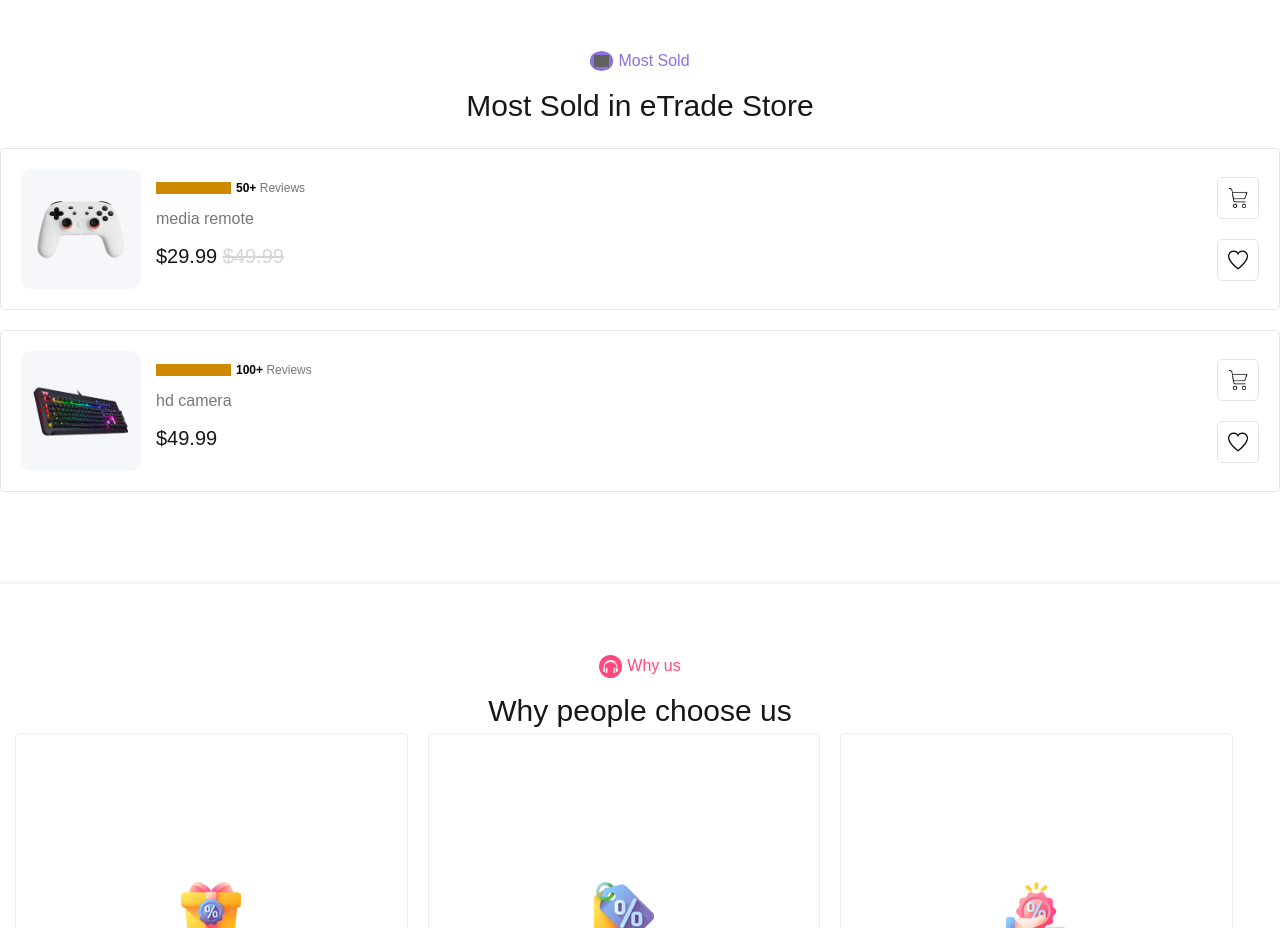
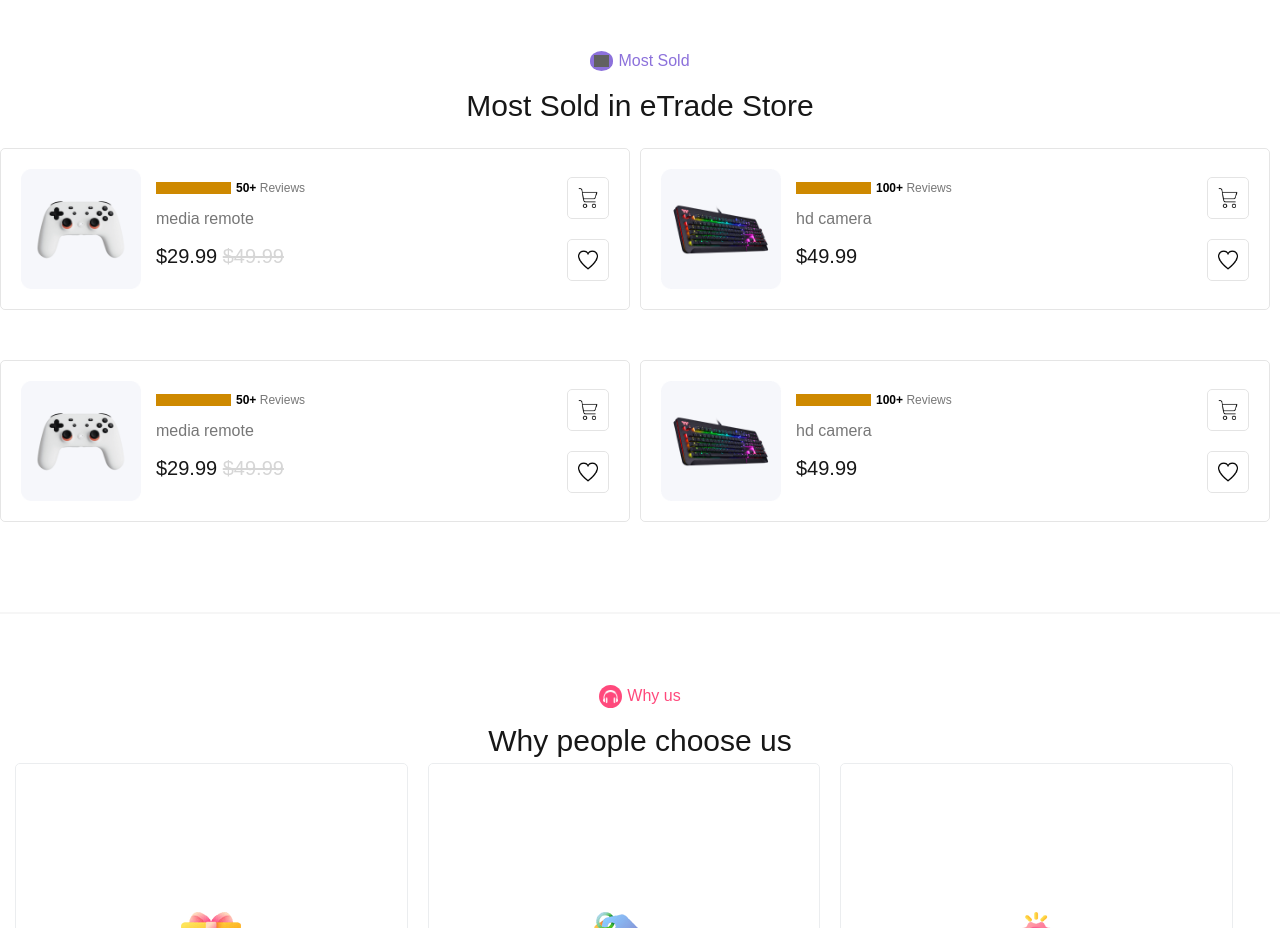
Before and after one commit to javieralarcon77/e-trade-nextjs, a Next.js app: page / in a window 1280 px wide. Shown: the part 3760-4688 px from the top of the page. Built offline with nearby package versions, Linux system fonts and the light colour scheme; grey boxes are pictures that could not be loaded.

Commit message:
ajustado estilo desktop para most solds

```diff
--- a/components/molecules/card-product-most-sold/card-product-most-sold.css
+++ b/components/molecules/card-product-most-sold/card-product-most-sold.css
@@ -1,56 +1,56 @@
-.card-most-sold{
+.card-most-sold {
   margin: 20px 0;
   display: flex;
-    border-radius:5px;
+  border-radius: 5px;
   padding: 20px;
   border: 1px solid rgba(0, 0, 0, 0.1);
 }
 
-.card-most-sold-image-container img{
+.card-most-sold-image-container img {
   width: 120px;
   height: 120px;
 }
 
-.card-most-sold-body{
-    flex:1;
+.card-most-sold-body {
+  flex: 1;
   padding-left: 15px;
 }
 
-.card-most-sold-body h4{
+.card-most-sold-body h4 {
   font-size: 16px;
   color: #777777;
   margin: 10px 0;
 }
 
-.card-most-sold-body p{
+.card-most-sold-body p {
   font-size: 20px;
   font-weight: 600px;
 }
 
-.card-most-sold-body span{
+.card-most-sold-body span {
   color: #d6d6d6;
   text-decoration: line-through;
 }
 
-.card-most-sold-buttons{
+.card-most-sold-buttons {
   display: flex;
   flex-direction: column;
   justify-content: center;
   gap: 20px;
 }
 
-.card-most-sold-buttons button{
+.card-most-sold-buttons button {
   padding: 10px;
   border: 1px solid #e4e4e4;
   border-radius: 5px;
 }
 
 @media screen and (max-width: 600px) {
-    .card-most-sold{
+  .card-most-sold {
     flex-direction: column;
   }
 
-    .card-most-sold-image-container{
+  .card-most-sold-image-container {
     width: 100%;
     display: flex;
     justify-content: center;
@@ -58,19 +58,25 @@
     border-radius: 10px;
   }
 
-    .card-most-sold-body{
+  .card-most-sold-body {
     display: flex;
     align-items: center;
     flex-direction: column;
     margin-top: 15px;
   }
 
-    .card-most-sold-buttons{
+  .card-most-sold-buttons {
     margin-top: 25px;
     flex-direction: row;
   }
 
-    .card-most-sold-buttons button img{
+  .card-most-sold-buttons button img {
     width: 15px;
   }
 }
+
+@media screen and (min-width: 900px) {
+  .card-most-sold {
+    width: calc(50% - 10px);
+  }
+}
--- a/components/organisms/most-sold/most-sold.css
+++ b/components/organisms/most-sold/most-sold.css
@@ -3,3 +3,11 @@
   margin-bottom: 70px;
   border-bottom: 2px solid rgba(224, 224, 224, 0.3);
 }
+
+@media screen and (min-width: 900px) {
+  .most-sold-list-cards {
+    display: flex;
+    flex-wrap: wrap;
+    gap: 10px;
+  }
+}
--- a/components/organisms/most-sold/most-sold.tsx
+++ b/components/organisms/most-sold/most-sold.tsx
@@ -13,7 +13,20 @@ export function MostSold() {
         color="#8c71db"
         icon="/icons/star.png"
       ></HeaderSection>
-      <div>
+      <div className="most-sold-list-cards">
+        <CardProductMostSold
+          name="media remote"
+          image="/images/product-01.png"
+          price="$29.99"
+          oldPrice="$49.99"
+          reviews={50}
+        />
+        <CardProductMostSold
+          name="hd camera"
+          image="/images/product-02.png"
+          price="$49.99"
+          reviews={100}
+        />
         <CardProductMostSold
           name="media remote"
           image="/images/product-01.png"
```
Lines whose indentation alone changed are shown as unchanged.
